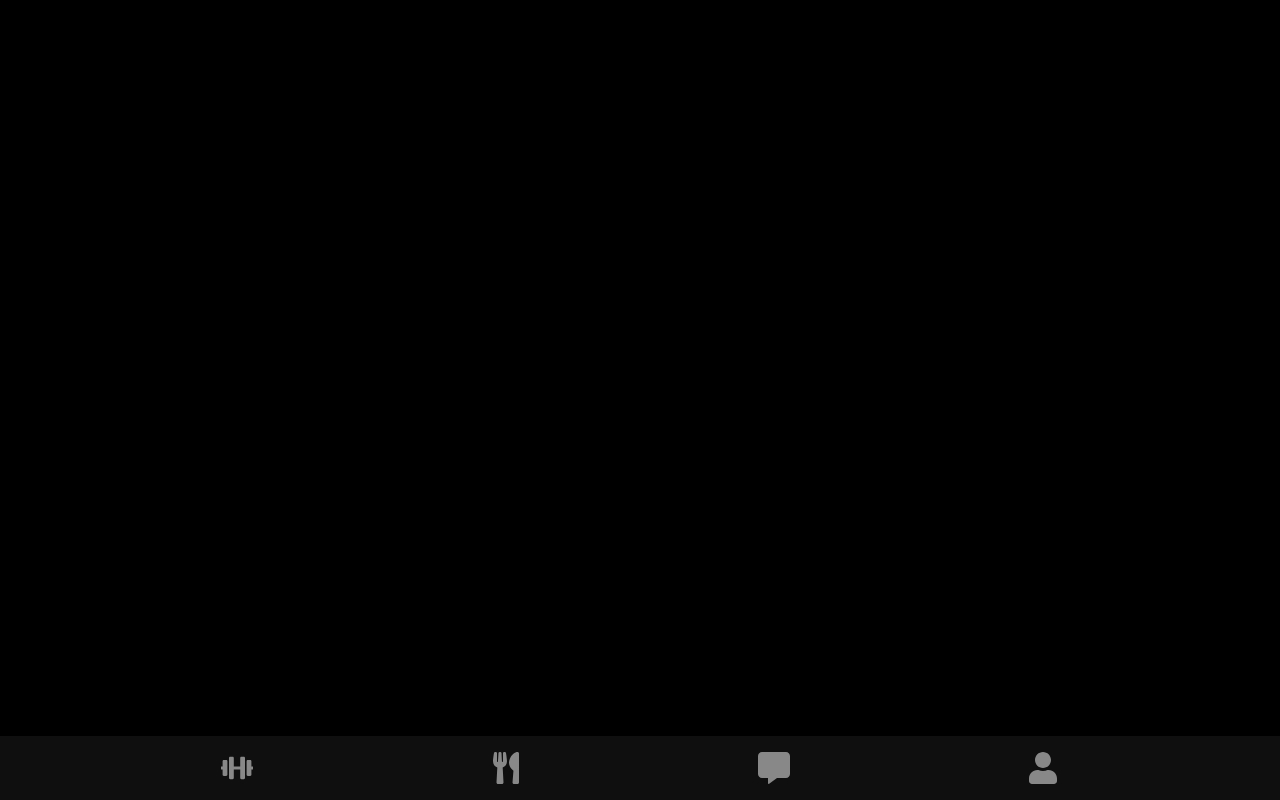
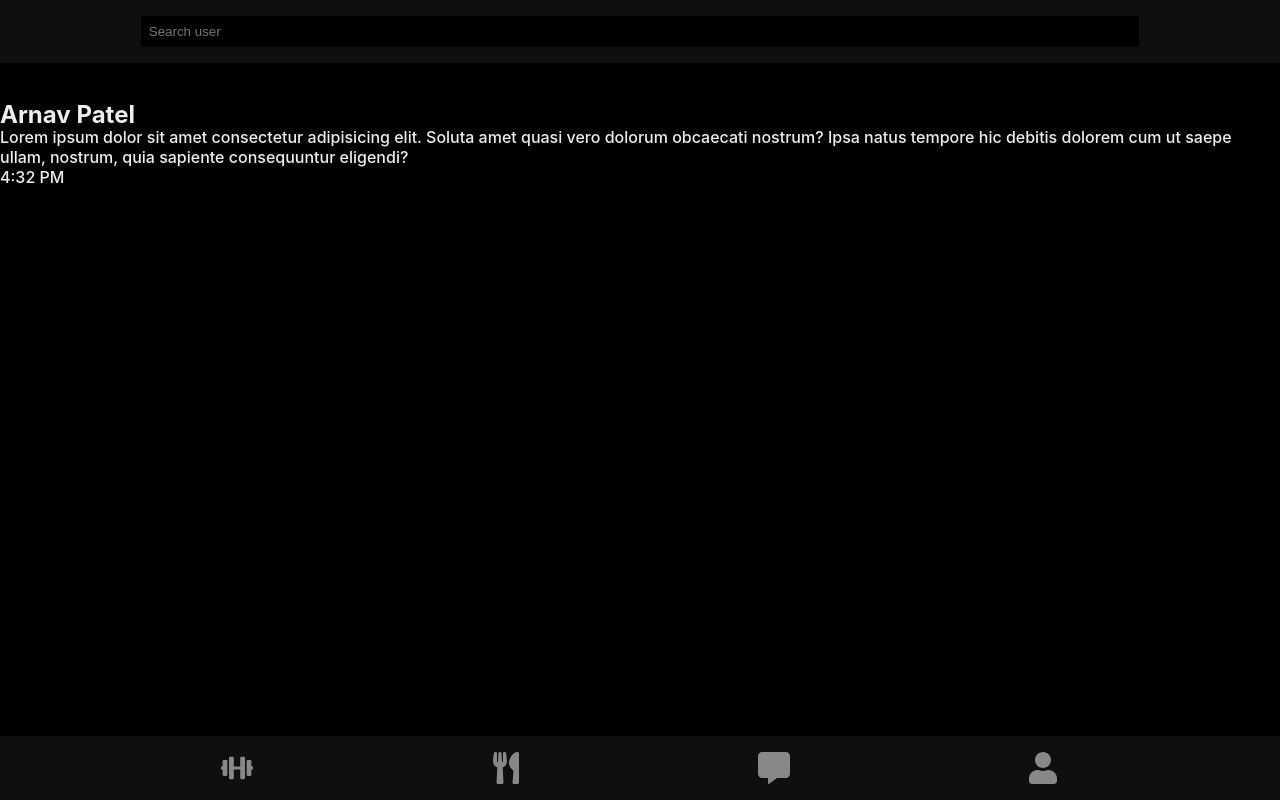
Before and after one commit to Arnav350/gojim, a React (Create React App) app: page /connect in a window 1280 px wide. Before the commit this address had no page. Built offline with nearby package versions, Linux system fonts and the light colour scheme.

Commit message:
started connect

```diff
--- a/src/App.tsx
+++ b/src/App.tsx
@@ -5,6 +5,7 @@ import SignIn from "./pages/SignIn";
 import SignUp from "./pages/SignUp";
 import Logs from "./pages/Logs";
 import Nutrition from "./pages/Nutrition";
+import Connect from "./pages/Connect";
 import Footer from "./pages/Footer";
 import "./App.css";
 
@@ -27,6 +28,7 @@ function App() {
         {/* Nutrition Page
         Calculates your calorires, macros, water, and weight goal */}
 
+        <Route path="/connect" element={<Connect />} />
         {/* Messaging and Stories Page
         Has stories, messaging feature (need to figure out how to add friends), pr competitions */}
 
--- /dev/null
+++ b/src/pages/Connect.css
@@ -0,0 +1,17 @@
+.connect__top {
+  position: sticky;
+  top: 0;
+  display: flex;
+  justify-content: center;
+  padding: 16px;
+  backdrop-filter: blur(4px);
+  background-color: #111e;
+}
+
+.connect__search {
+  padding: 8px;
+  width: 80%;
+  background-color: black;
+  border: none;
+  outline: none;
+}
--- /dev/null
+++ b/src/pages/Connect.tsx
@@ -0,0 +1,39 @@
+import React from "react";
+import "./Connect.css";
+
+function Connect() {
+  return (
+    <div className="connect">
+      <div className="connect__top">
+        <input
+          type="text"
+          placeholder="Search user"
+          className="connect__search"
+        />
+      </div>
+      <div className="connect__stories">
+        <div className="connect__new"></div>
+        <img src="" alt="" className="connect__story" />
+        <img src="" alt="" className="connect__story" />
+        <img src="" alt="" className="connect__story" />
+      </div>
+      <div className="connect__contacts">
+        <div className="connect__contact">
+          <img src="" alt="" className="connect__picture" />
+          <div className="connect__text">
+            <h2 className="connect__name">Arnav Patel</h2>
+            <p className="connect__last">
+              Lorem ipsum dolor sit amet consectetur adipisicing elit. Soluta
+              amet quasi vero dolorum obcaecati nostrum? Ipsa natus tempore hic
+              debitis dolorem cum ut saepe ullam, nostrum, quia sapiente
+              consequuntur eligendi?
+            </p>
+          </div>
+          <p className="connect__time">4:32 PM</p>
+        </div>
+      </div>
+    </div>
+  );
+}
+
+export default Connect;
```
Also changed, not shown: src/pages/Contact.tsx (deleted, +0 -7 lines).
